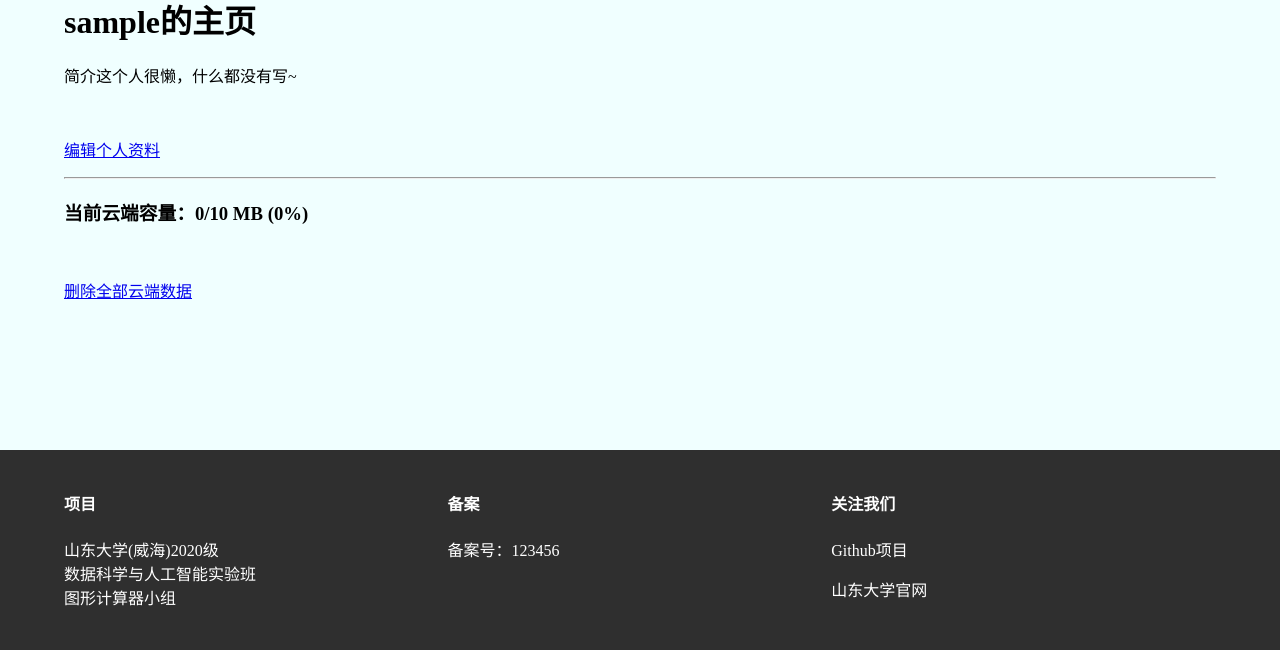
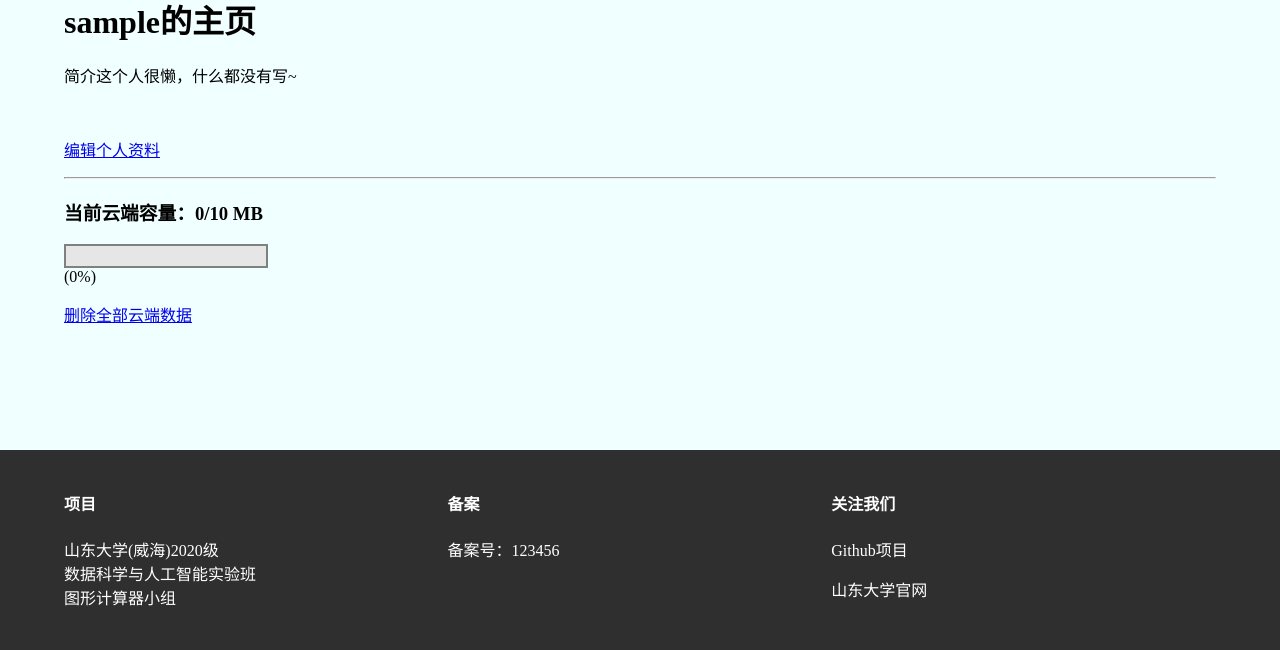
Before and after one commit to piculator/Flask-html, a Flask app: a page that uses app/templates/user.html in a window 1280 px wide. Shown: the part 150-800 px from the top of the page. Run offline with Flask 2, Linux system fonts and the light colour scheme; the visitor is signed in with stand-in values (Sample User, id 1); data comes from the database, SQL or seed files in the repository.

Commit message:
Add visualable storage volume

```diff
--- /dev/null
+++ b/app/static/css/user.css
@@ -0,0 +1,6 @@
+#s1 {
+    width:200px;
+    height: 20px;
+    background-color:rgb(230, 230, 230);
+    border:2px solid grey;
+}
--- a/app/templates/user.html
+++ b/app/templates/user.html
@@ -2,6 +2,7 @@
 
 {% block content %}
 
+    <link href="{{url_for('static', filename ='css/user.css')}}" rel="stylesheet">
     <h1>{{ user.username }}的主页</h1>
     <p>简介{% if user.about_me %}{{ user.about_me }}
         {% else %}这个人很懒，什么都没有写~{% endif %}</p>
@@ -12,7 +13,13 @@
 
     <hr>
     {% if user == current_user %}
-    <h3>当前云端容量：{{cs}}/10 MB ({{cspercent}}%)</h3>
+    <h3>当前云端容量：{{cs}}/10 MB</h3>
+    <div id="s1">
+        <div style="background:cornflowerblue; width:{{cspercent}}%;">
+
+        </div>
+    </div>
+    ({{cspercent}}%)
     <br>
     <p><a href="#">删除全部云端数据</a></p>
     {% endif %}
```
Also changed, not shown: 1 other file.
